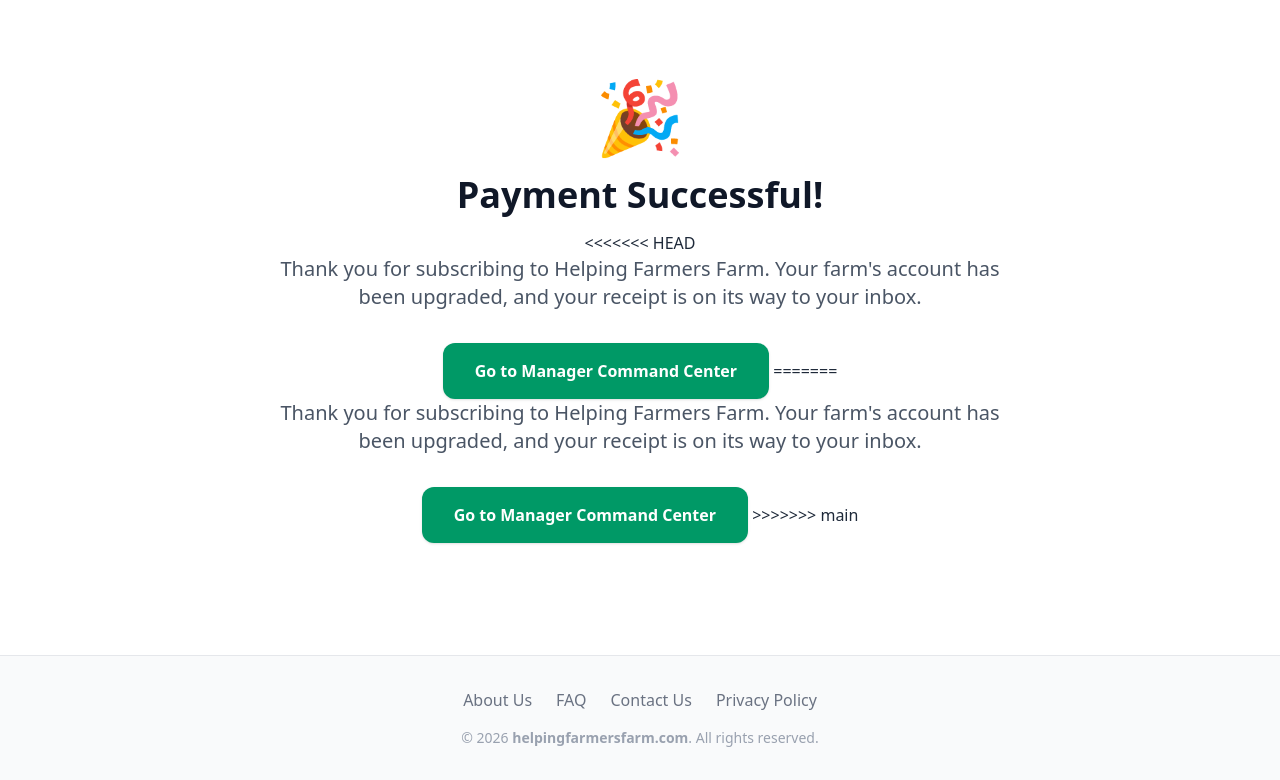
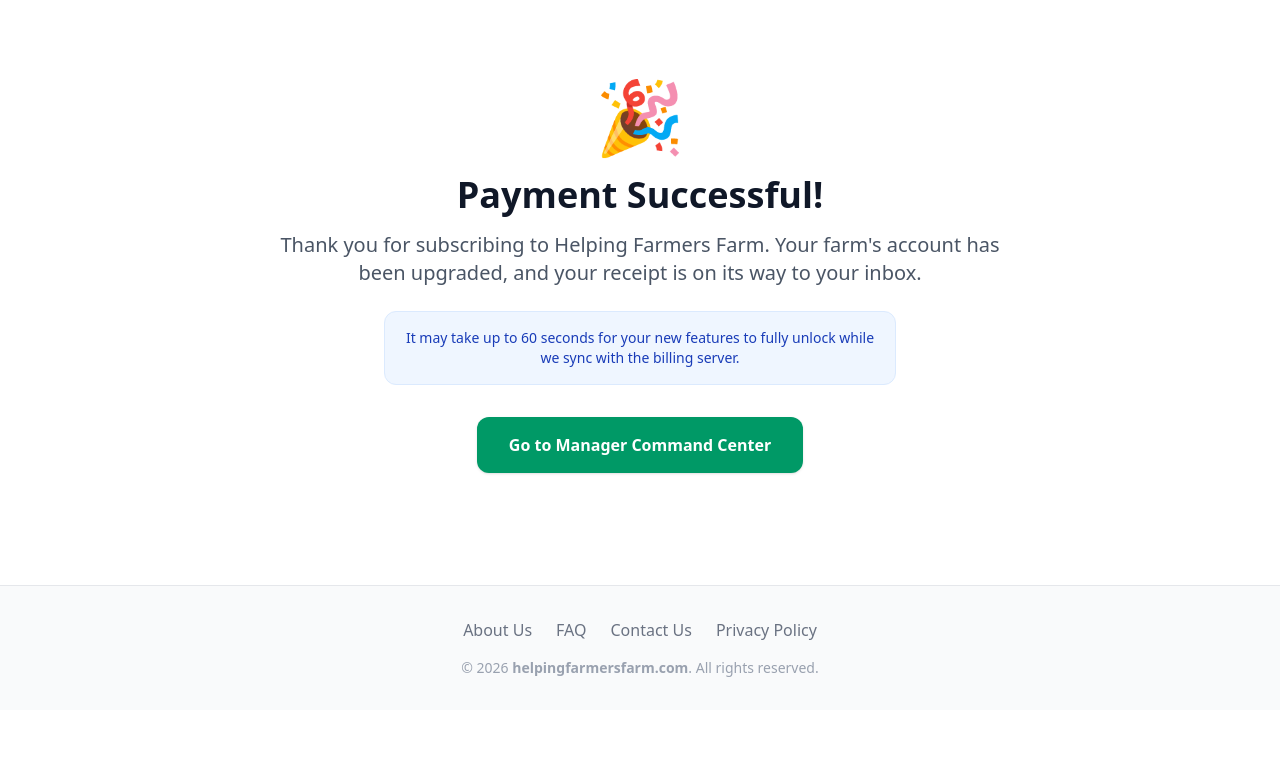
Before and after one commit to squid-protocol/help_farmers_farm, a Django app: page /billing/success/ in a window 1280 px wide. Shown: the part 98-878 px from the top of the page. After the commit the page ends 775 px from the top, so only its background shows below. Run offline with Django 5.2, Linux system fonts and the light colour scheme; the visitor is signed in with stand-in values (Sample User, id 1); data that the repository does not hold is empty; style sheets or scripts are compiled from the project's sources; some libraries are stand-ins or nearby versions.

Commit message:
fix(billing): resolve stripe tier mismatch and prevent checkout race condition

```diff
--- a/backend/billing/templates/billing/success.html
+++ b/backend/billing/templates/billing/success.html
@@ -1,22 +1,20 @@
 {% extends "base.html" %}
-<<<<<<< HEAD
 
-=======
->>>>>>> main
 {% block content %}
 <div class="max-w-3xl mx-auto py-20 text-center">
     <div class="text-7xl mb-6">🎉</div>
     <h1 class="text-4xl font-extrabold text-gray-900 mb-4">Payment Successful!</h1>
-<<<<<<< HEAD
-    <p class="text-xl text-gray-600 mb-8">
+
+    <p class="text-xl text-gray-600 mb-6">
         Thank you for subscribing to Helping Farmers Farm. Your farm's account has been upgraded, and your receipt is on its way to your inbox.
     </p>
+
+    <div class="bg-blue-50 border border-blue-100 rounded-xl p-4 max-w-lg mx-auto mb-8 text-blue-800 text-sm font-medium">
+        It may take up to 60 seconds for your new features to fully unlock while we sync with the billing server.
+    </div>
+
     <a href="{% url 'manager_dashboard' %}" class="inline-block bg-emerald-600 hover:bg-emerald-700 text-white font-bold py-4 px-8 rounded-xl shadow transition">
         Go to Manager Command Center
     </a>
-=======
-    <p class="text-xl text-gray-600 mb-8">Thank you for subscribing to Helping Farmers Farm. Your farm's account has been upgraded, and your receipt is on its way to your inbox.</p>
-    <a href="{% url 'manager_dashboard' %}" class="inline-block bg-emerald-600 hover:bg-emerald-700 text-white font-bold py-4 px-8 rounded-xl shadow transition">Go to Manager Command Center</a>
->>>>>>> main
 </div>
 {% endblock %}
--- a/backend/billing/views.py
+++ b/backend/billing/views.py
@@ -59,6 +59,35 @@ def create_checkout_session(request):
 
 @login_required
 def billing_success(request):
+    session_id = request.GET.get("session_id")
+    farm = request.active_farm
+
+    # If Stripe passed us a session ID, actively verify it right now
+    if session_id and farm:
+        try:
+            session = stripe.checkout.Session.retrieve(session_id)
+
+            # If Stripe confirms they paid, preemptively upgrade the database
+            # This beats the webhook race condition entirely!
+            if session.payment_status == "paid":
+                farm.is_paid = True
+
+                # Capture the customer ID here as a failsafe
+                if session.customer and not farm.stripe_customer_id:
+                    farm.stripe_customer_id = session.customer
+
+                farm.save()
+
+        except Exception as e:
+            # If the API ping fails for any reason, fail gracefully.
+            # The background webhook will still eventually catch it.
+            import logging
+
+            logger = logging.getLogger("django")
+            logger.warning(
+                f"Active Stripe verification failed for Session {session_id}: {e}"
+            )
+
     return render(request, "billing/success.html")
 
 
@@ -201,7 +230,7 @@ def stripe_webhook(request):
                 elif (
                     new_price_id == "price_1TYsJj4Q1x6w9f8FpRlCUh0j"
                 ):  # <-- PREMIUM ADDED
-                    farm.subscription_tier = "premium"
+                    farm.subscription_tier = "institutional"
 
                 # Ensure their paid status matches the new subscription state
                 # 'past_due' occurs during the dunning grace period
```
